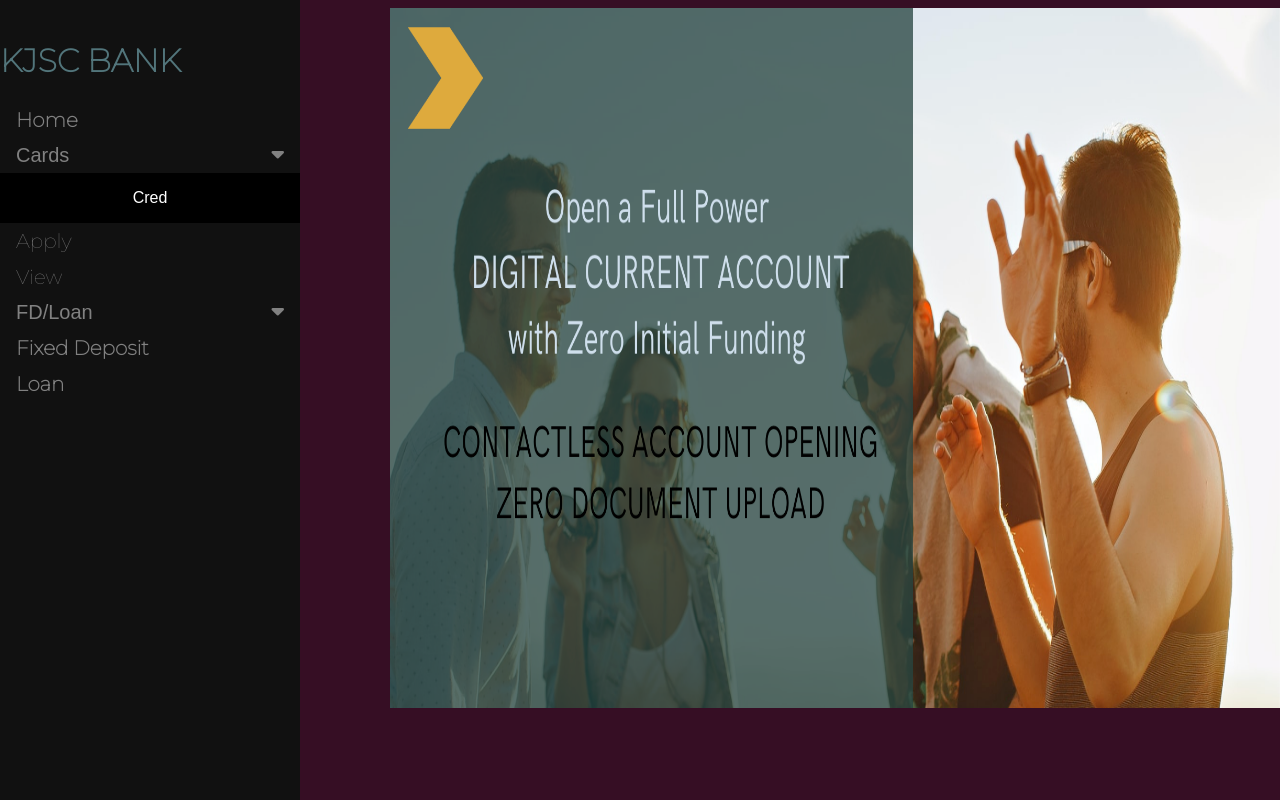
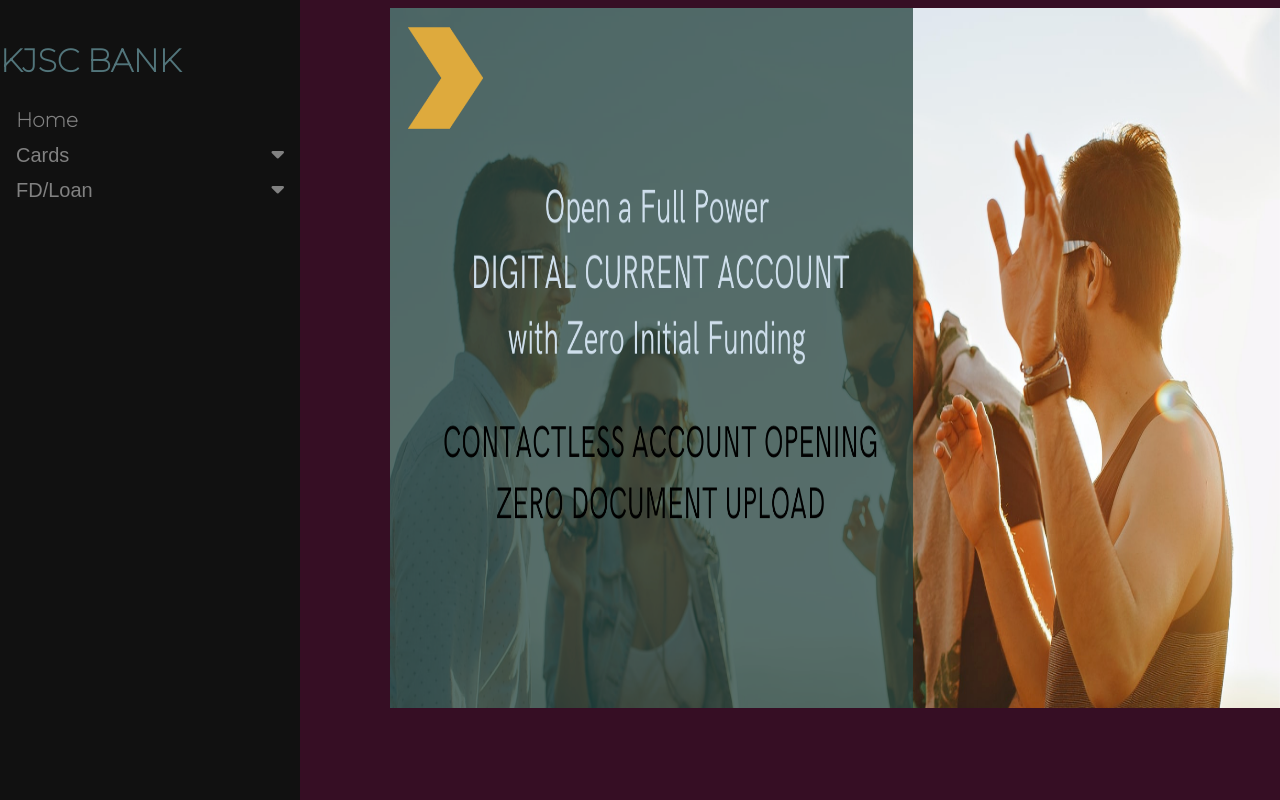
Before and after one commit to hrishik18/Banking_System, a PHP site: page /templates/home.html in a window 1280 px wide. Run offline with PHP 8.4, Linux system fonts and the light colour scheme; some libraries are stand-ins or nearby versions.

Commit message:
side-nav

```diff
--- a/register_form.php
+++ b/register_form.php
@@ -3,7 +3,7 @@
 
 <head>
     <title>Register</title>
-    <link rel="stylesheet" href="styles/form_c.css">
+    <link rel="stylesheet" href="styles/reg.css">
     <link rel="preconnect" href="https://fonts.googleapis.com">
     <link rel="preconnect" href="https://fonts.gstatic.com" crossorigin>
     <link href="https://fonts.googleapis.com/css2?family=Montserrat:wght@100&family=Questrial&display=swap" rel="stylesheet">
--- a/styles/nav.css
+++ b/styles/nav.css
@@ -35,18 +35,53 @@
   }
 
   .sidenav a:hover, .dropdown-btn:hover {
-    color: #f1f1f1;
+    color: #000000;
+    background-color: white;
+  }
+  .dropbtn {
+    background-color: rgb(225, 225, 225);
+    width: 300px;
+    color: rgb(0, 0, 0);
+    padding: 16px;
+    font-size: 16px;
+    border: none;
   }
 
-  button.dropdown-btn:active{
-      background-color: #111;
-      color: black;
-      -webkit-transition: all .25s ease;
-      -moz-transition: all .25s ease;
-       -ms-transition: all .25s ease;
-        -o-transition: all .25s ease;
-           transition: all .25s ease;
+  .dropdown {
+    position: relative;
+    display: inline-block;
   }
+
+  .dropdown-content {
+    display: none;
+    position: absolute;
+    background-color: #070404;
+    min-width: 500px;
+    box-shadow: 0px 8px 16px 0px rgba(92, 15, 15, 0.2);
+    z-index: 1;
+    top:0;
+    left: 144px;
+  }
+
+  .dropdown-content a {
+    color: rgb(255, 255, 255);
+    padding: 12px 16px;
+    text-decoration: none;
+    display: block;
+  }
+
+  .dropdown-content a:hover {background-color: rgb(104, 99, 99);}
+
+.dropdown:hover .dropdown-content {
+
+  display: block;
+  margin-left: 50px;
+  ;}
+
+.dropdown:hover .dropbtn {
+  background-color:rgb(147, 136, 136);
+color: black;
+}
 
   .main {
     margin-left: 200px;
@@ -58,14 +93,13 @@
     background-color: rgb(0, 0, 0);
   }
 
- .row .dropdown-container {
+ .dropdown-container {
     display: none;
-    background-color: #111;
-    color: #f1f1f1;
-    padding-left: 8px;
   }
 
   .fa-caret-down {
     float: right;
     padding-right: 8px;
   }
+
+  .show {display:block;}
--- a/templates/home.html
+++ b/templates/home.html
@@ -23,11 +23,11 @@
   <div class="sidenav">
     <h1><b>KJSC BANK</b></h1>
     <a href="home.html" class="active"><b>Home</b></a>
-    <button class="dropdown-btn"><i class="fas fa-caret-down"></i> Cards
-    </button>
+    <button class="dropdown-btn" onclick="myFunction()" id="butt"><i class="fas fa-caret-down"></i> Cards  </button>
 
-    <div class="row">
     <div class="dropdown-container">
+    <div class="column">
+      <div class="dropdown">
         <button class="dropbtn" id="cred">Credit Card</button>
         <div class="dropdown-content" id="cred_cont">
           <a href="credit_card_form.html">Apply</a>
@@ -35,8 +35,8 @@
         </div>
       </div>
       </div>
-    <div class="row">
-      <div class="dropdown-container">
+    <div class="column">
+      <div class="dropdown">
         <button class="dropbtn" id="deb">Debit Card</button>
         <div class="dropdown-content" id="cred_cont">
           <a href="debit_card_form.html">Apply</a>
@@ -44,32 +44,33 @@
         </div>
       </div>
       </div>
+    </div>
 
-
+    <button class="dropdown-btn" onclick="myFunction()" id="butt"><i class="fas fa-caret-down"></i> FD/Loan
+    </button>
     <div class="dropdown-container">
-      <button class="dropbtn" id="cred">Cred</button>
+      <div class="column">
+        <div class="dropdown">
+          <button class="dropbtn" id="fd">Fixed Deposit</button>
           <div class="dropdown-content" id="cred_cont">
-        <a href="credit_card_form.html">Apply</a>
-        <a href="credit_card_form.html">View</a>
+            <a href="fd_form.html">Apply</a>
+            <a href="fd_form.html">View</a>
+          </div>
+        </div>
+        </div>
+      <div class="column">
+        <div class="dropdown">
+          <button class="dropbtn" id="loan">Loan</button>
+          <div class="dropdown-content" id="cred_cont">
+            <a href="loan_form.html">Apply</a>
+            <a href="loan_form.html">View</a>
+          </div>
+        </div>
         </div>
       </div>
 
-  <button class="dropdown-btn"><i class="fas fa-caret-down"></i> FD/Loan
-  </button>
-  <div class="dropdown-container">
-    <a href="fd_form.html"><b>Fixed Deposit</b></a>
-    <a href="loan_form.html"><b>Loan</b></a>
-  </div>
 </div>
 <style>
-  .dropbtn {
-    background-color: black;
-    width: 100%;
-    color: white;
-    padding: 16px;
-    font-size: 16px;
-    border: none;
-  }
 
   * {
     box-sizing: border-box;
@@ -215,6 +216,27 @@
         }
       });
     }
+
+    /* When the user clicks on the button,
+toggle between hiding and showing the dropdown content */
+function myFunction() {
+  document.getElementById("butt").classList.toggle("show");
+}
+
+// Close the dropdown menu if the user clicks outside of it
+window.onclick = function(event) {
+if (!event.target.matches('.dropbtn')) {
+
+  var dropdowns = document.getElementsByClassName("dropdown-content");
+  var i;
+  for (i = 0; i < dropdowns.length; i++) {
+    var openDropdown = dropdowns[i];
+    if (openDropdown.classList.contains('show')) {
+      openDropdown.classList.remove('show');
+    }
+  }
+}
+}
   </script>
 </body>
 
```
Also changed, not shown: js/nav.js (+17 -11 lines), styles/credit_card.css (deleted, +0 -31 lines), styles/fd_loan.css (deleted, +0 -31 lines), styles/reg.css (added, +94 -0 lines), images/reg.png (added). Lines whose indentation alone changed are shown as unchanged.
